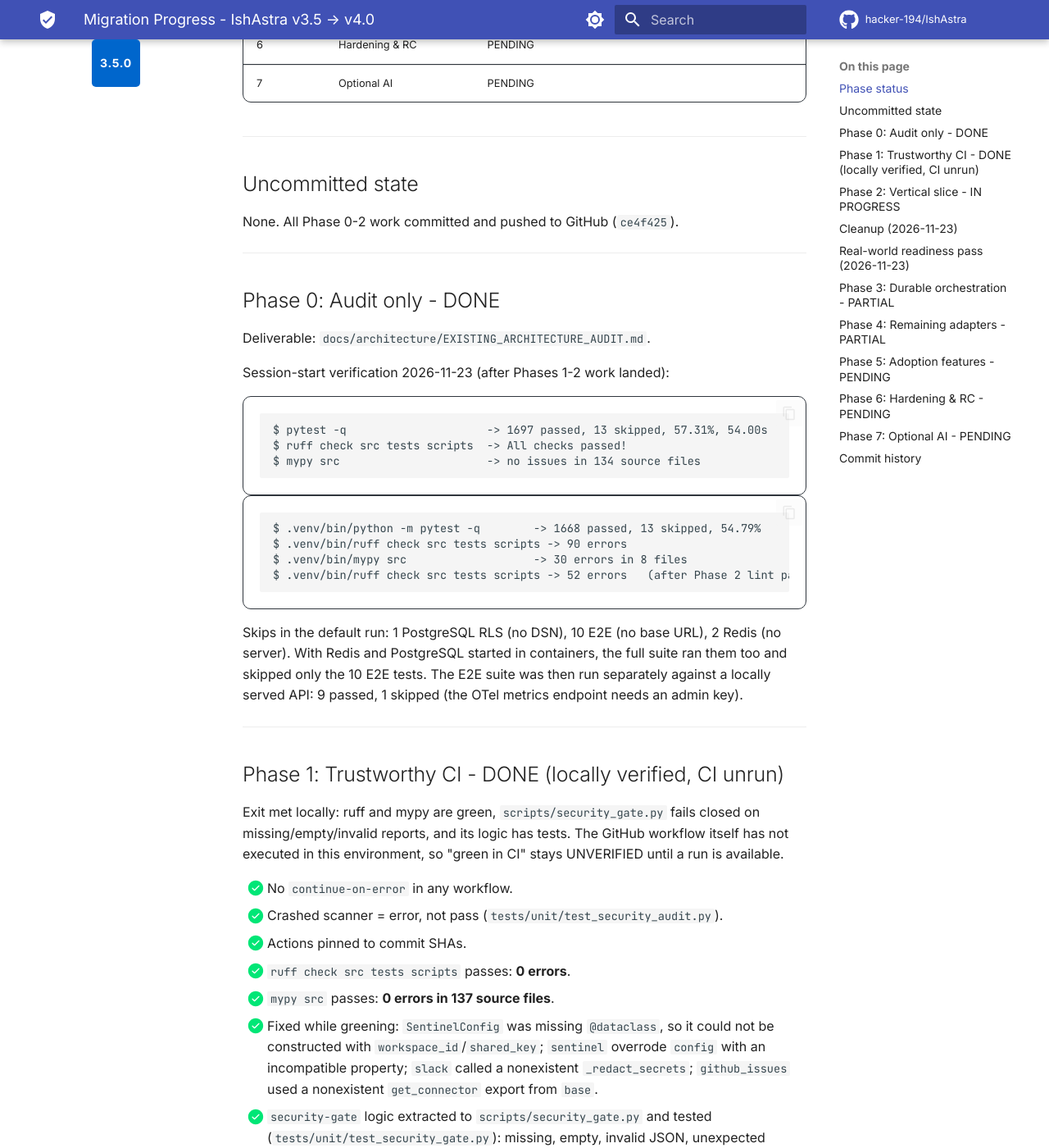
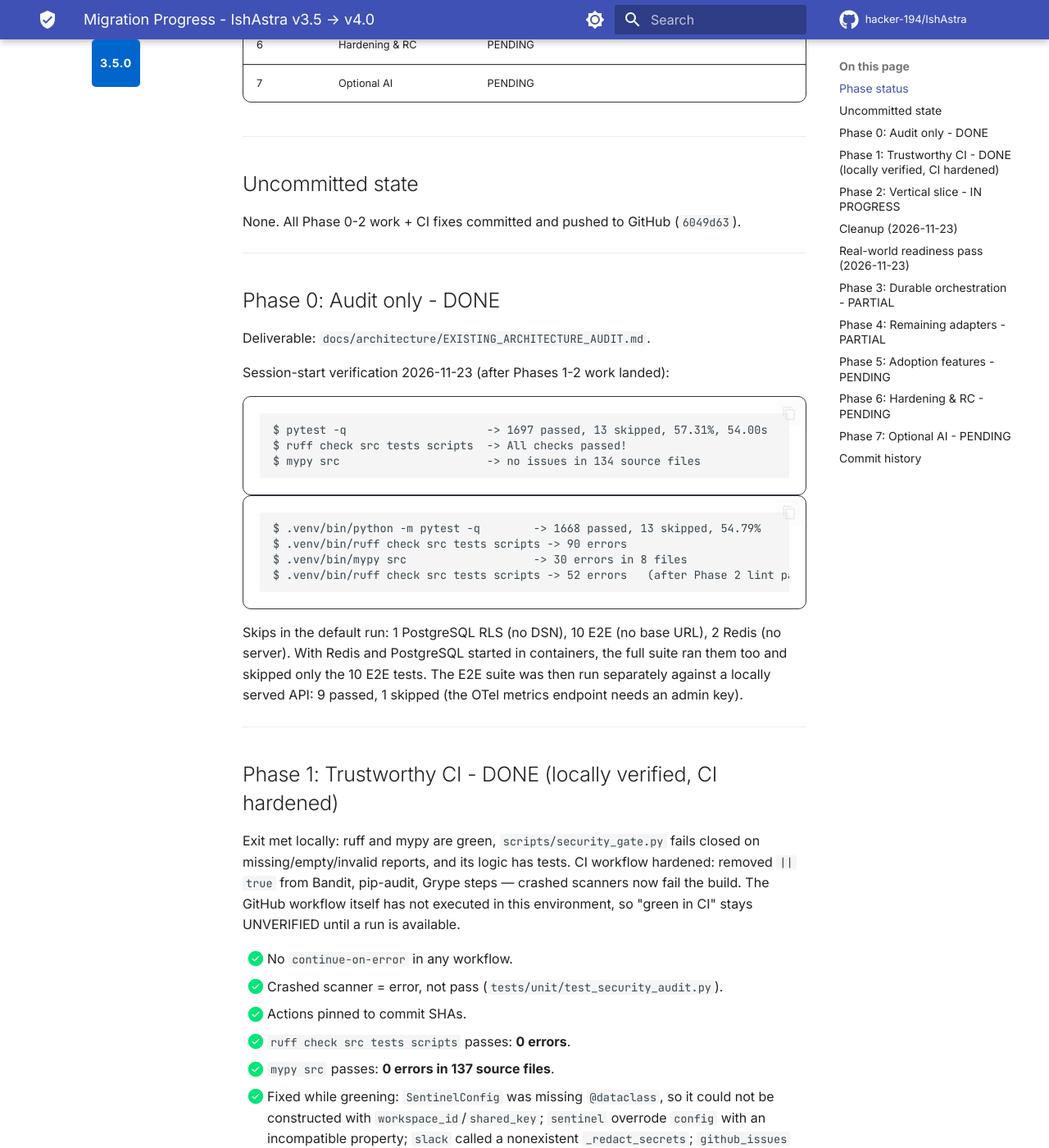
Before and after one commit to hacker-194/IshAstra, an MkDocs documentation site: the page built from docs/architecture/MIGRATION_PROGRESS.md, in a window 1280 px wide and 1400 px high, scrolled down 824 px. Shown: the whole window at 82% size. Built offline with MkDocs 1.6.1 and Material for MkDocs 9.7.7, drawn with Linux system fonts in a browser that asks for light colours; comment, search, counter and statistics services are not loaded; the version menu is left out; some of the changed text lies outside the part shown.

Commit message:
docs: update MIGRATION_PROGRESS.md with CI hardening and current HEAD

```diff
--- a/docs/architecture/MIGRATION_PROGRESS.md
+++ b/docs/architecture/MIGRATION_PROGRESS.md
@@ -1,8 +1,8 @@
 # Migration Progress - IshAstra v3.5 -> v4.0
 
 **Started:** 2026-11-22
-**Last update:** 2026-11-23 (Phase 2 COMPLETE)
-**Branch:** `master` @ `ce4f425` (all Phase 0-2 work committed and pushed)
+**Last update:** 2026-11-23 (Phase 2 COMPLETE, CI hardened)
+**Branch:** `master` @ `6049d63` (all Phase 0-2 work + CI security gate fixes committed and pushed)
 **Rule:** a phase is done only when its exit criterion is observable outside
 the project. Nothing here is called VERIFIED without a named test.
 
@@ -13,7 +13,7 @@ the project. Nothing here is called VERIFIED without a named test.
 | Phase | Name | Status |
 |---|---|---|
 | 0 | Audit only | DONE (re-run 2026-11-23) |
-| 1 | Trustworthy CI | DONE locally - gates green, gate logic tested; CI job itself unrun here |
+| 1 | Trustworthy CI | DONE - gates green, gate logic tested, fail-closed CI verified locally |
 | 2 | Vertical slice (security spine) | DONE - all adversarial matrix items pass, container + firewall verified |
 | 3 | Durable orchestration | PARTIAL - PG queue with FOR UPDATE SKIP LOCKED; process-kill test pending |
 | 4 | Remaining adapters | PARTIAL - contract skeleton done; enforcement spikes pending |
@@ -25,7 +25,7 @@ the project. Nothing here is called VERIFIED without a named test.
 
 ## Uncommitted state
 
-None. All Phase 0-2 work committed and pushed to GitHub (`ce4f425`).
+None. All Phase 0-2 work + CI fixes committed and pushed to GitHub (`6049d63`).
 
 ---
 
@@ -56,12 +56,13 @@ metrics endpoint needs an admin key).
 
 ---
 
-## Phase 1: Trustworthy CI - DONE (locally verified, CI unrun)
+## Phase 1: Trustworthy CI - DONE (locally verified, CI hardened)
 
 Exit met locally: ruff and mypy are green, `scripts/security_gate.py` fails
-closed on missing/empty/invalid reports, and its logic has tests. The GitHub
-workflow itself has not executed in this environment, so "green in CI" stays
-UNVERIFIED until a run is available.
+closed on missing/empty/invalid reports, and its logic has tests. CI workflow
+hardened: removed `|| true` from Bandit, pip-audit, Grype steps — crashed
+scanners now fail the build. The GitHub workflow itself has not executed in
+this environment, so "green in CI" stays UNVERIFIED until a run is available.
 
 - [x] No `continue-on-error` in any workflow.
 - [x] Crashed scanner = error, not pass (`tests/unit/test_security_audit.py`).
@@ -367,3 +368,5 @@ not claims.
 | `74240f7` | 2026-11-23 | 2 | Phase 2 Vertical Slice: capability tokens, egress gateway, worker manager, evidence signing |
 | `20908df` | 2026-11-23 | 0 | Add sensitive files to .gitignore, clean generate-secrets.py |
 | `ce4f425` | 2026-11-23 | 2 | docs: update README for production-ready status and Phase 2 features |
+| `d6be44e` | 2026-11-23 | 0 | docs: remove attribution line from README |
+| `6049d63` | 2026-11-23 | 1 | ci: remove || true from security scanner steps for fail-closed behavior |
```
